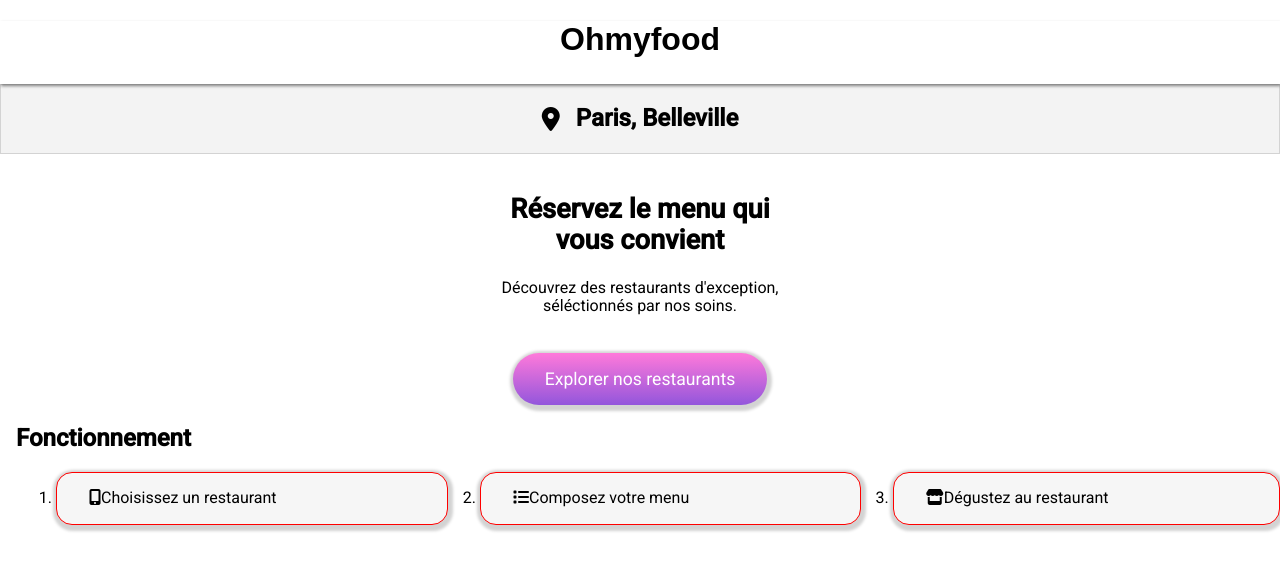
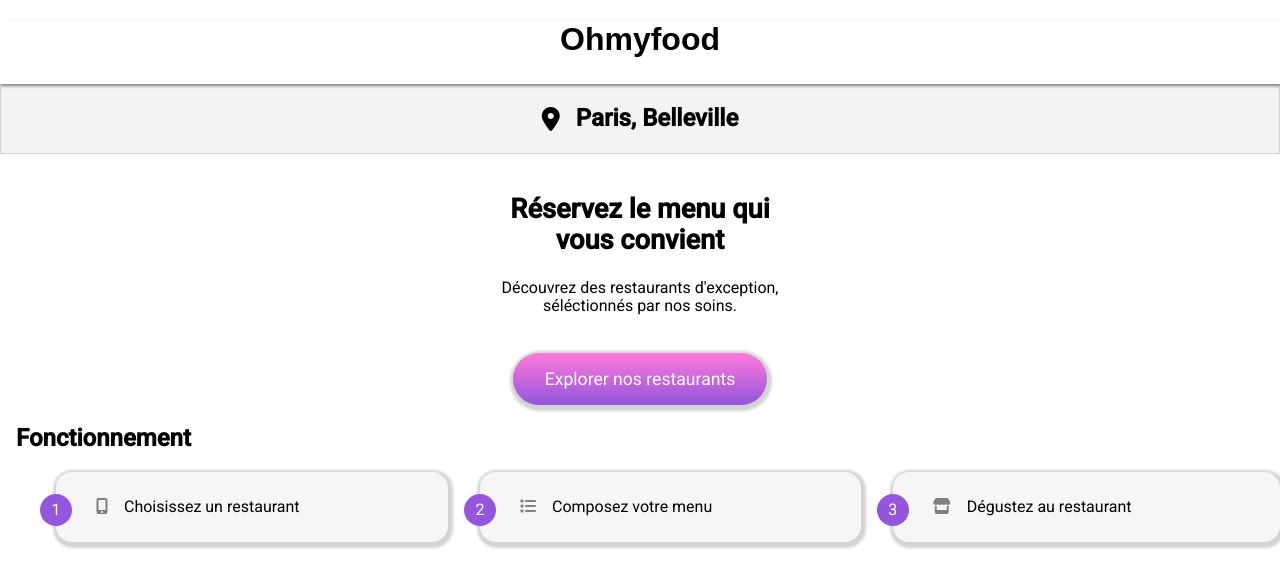
Before and after one commit to Antarcy/Projet-3, a website: page src/index.html in a window 1280 px wide. Drawn offline with Linux system fonts and the light colour scheme; a web font is replaced by a local one.

Commit message:
compteur sur tuto page principale

```diff
--- a/src/css/styles.scss
+++ b/src/css/styles.scss
@@ -1,7 +1,10 @@
+@use "../utils/variable-mixin.scss" as vari;
+
+
 @import url('https://fonts.googleapis.com/css2?family=Shrikhand&display=swap');
 @import url('https://fonts.googleapis.com/css2?family=Roboto:wght@300;400;500&display=swap');
 
-@use "../utils/variable-mixin.scss" as vari;
+
 
 
 
@@ -68,29 +71,51 @@ button{
 }
 }
 
+
 // FONCTIONNEMENT
 
 .fonctionnement{
+    counter-reset: zero;
     padding-left: 1rem;
     ol{
         display: flex;
         justify-content: space-evenly;
         flex-wrap: wrap;
         gap:2rem;
-        @media (max-width: 866px)
+        list-style-type: none;
+        @media (max-width: 960px)
         {
             flex-direction: column;
         }
     }
-    li{
+   & li{
         background-color: #f6f6f6;
-        padding: 1rem 2rem;
-        border: 1px solid red;
+        padding: 1.6rem 2rem;
         flex-grow: 1;
         border-radius: 1rem;
+        position: relative;
         @include vari.button-shadow;
+       &::before{
+        content: counter(zero);
+        counter-increment: zero;
+        color: white;
+        background-color: #9356DC;
+        display: flex;
+        width: 2rem;
+        height: 2rem;
+        align-items: center;
+        justify-content: center;
+         border-radius: 50%;
+         position: absolute;
+         bottom: 1rem;
+         left: -1rem;
+       }
         &:hover{
             @include vari.hover-effet;
         }
+        & i.logo{
+            color: grey;
+            padding: 0 1rem 0 0.5rem;
+        }
     }
 }
--- a/src/index.html
+++ b/src/index.html
@@ -38,9 +38,9 @@
    <h2>Fonctionnement</h2>
 
    <ol>
-    <li> <i class="fa-solid fa-mobile-screen-button"></i>Choisissez un restaurant</li>
-    <li> <i class="fa-solid fa-list"></i>Composez votre menu</li>
-    <li> <i class="fa-solid fa-store"></i>Dégustez au restaurant</li>
+    <li> <i class="logo fa-solid fa-mobile-screen-button"></i>Choisissez un restaurant</li>
+    <li> <i class="logo fa-solid fa-list"></i>Composez votre menu</li>
+    <li> <i class="logo fa-solid fa-store"></i>Dégustez au restaurant</li>
    </ol>
 
   </section>
```
Also changed, not shown: src/css/styles.css, src/utils/fonction.css (added), src/utils/variable-mixin.css (added), 3 other files.
